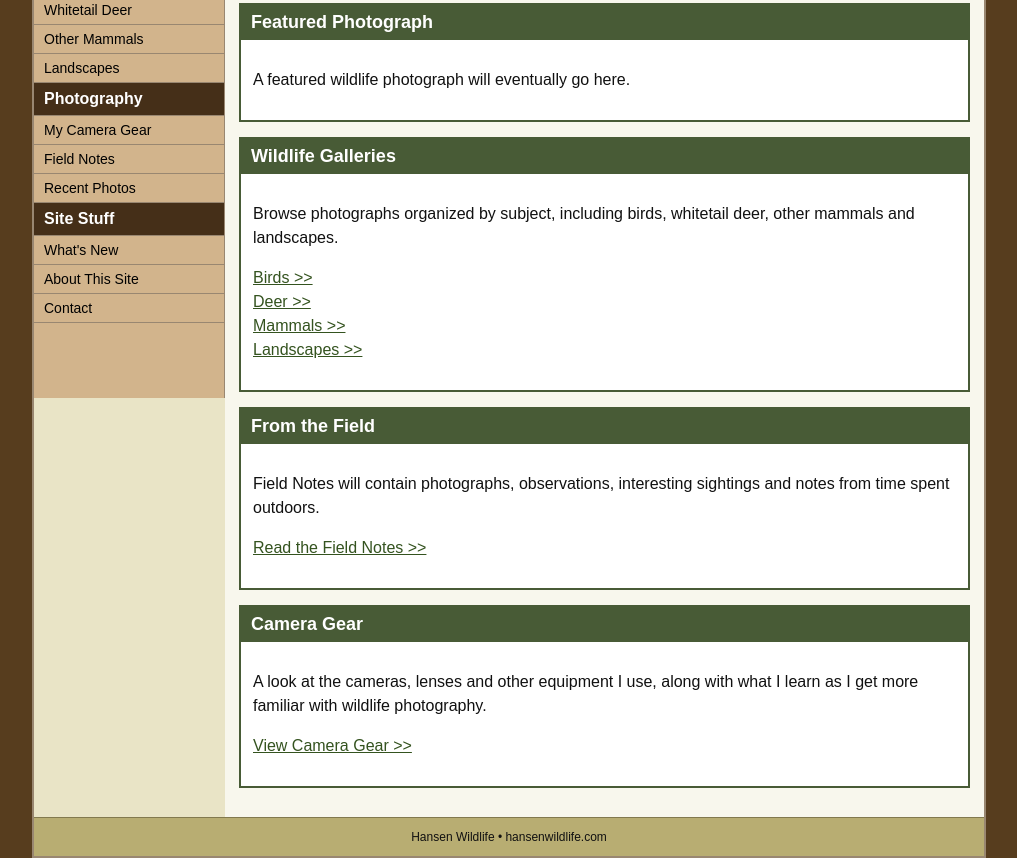
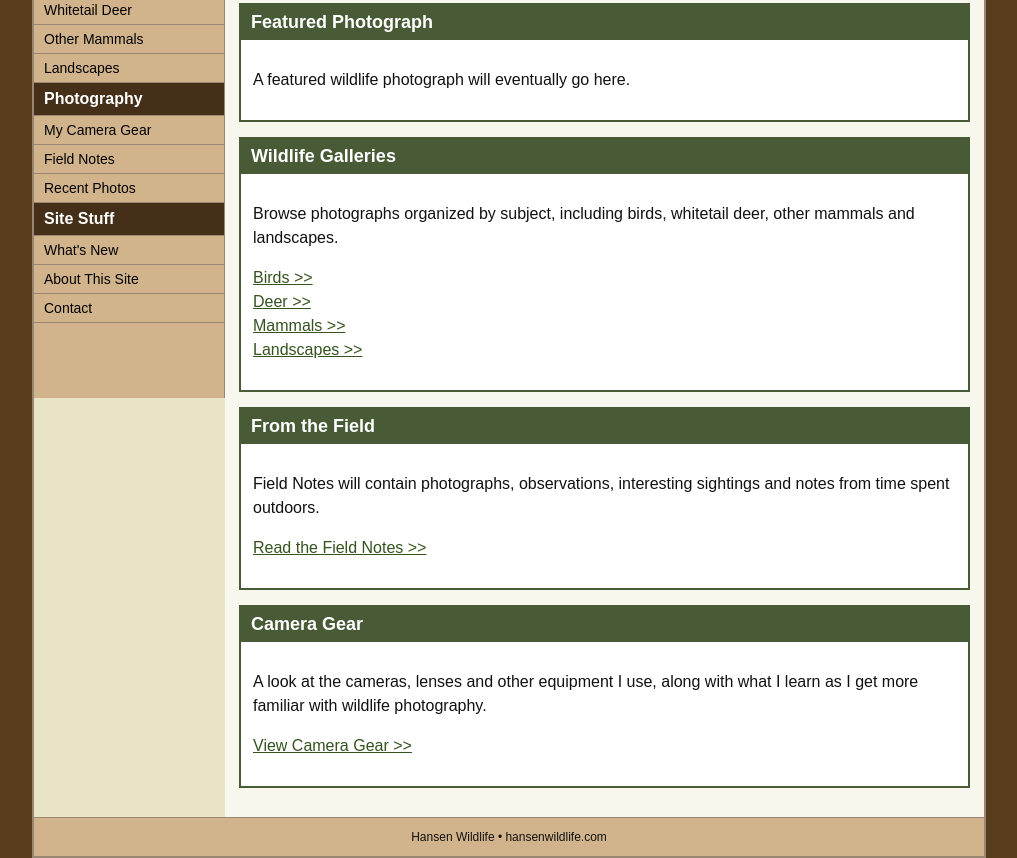
Before and after one commit to JCH2227/hansenwildlife, a plain HTML site: page index.html in a window 1280 px wide. Shown: the part 559-1417 px from the top of the page, without its empty margins (131-1148 px from the left). Drawn offline with Linux system fonts and the light colour scheme.

Commit message:
Update footer styles with new colors

```diff
--- a/index.html
+++ b/index.html
@@ -154,8 +154,8 @@
       text-align: center;
       font-size: 12px;
       padding: 12px;
-      background-color: #b8ad72;
-      border-top: 1px solid #82794e;
+      background-color: #d2b48c;
+      border-top: 1px solid #998771;
     }
 
 
```
